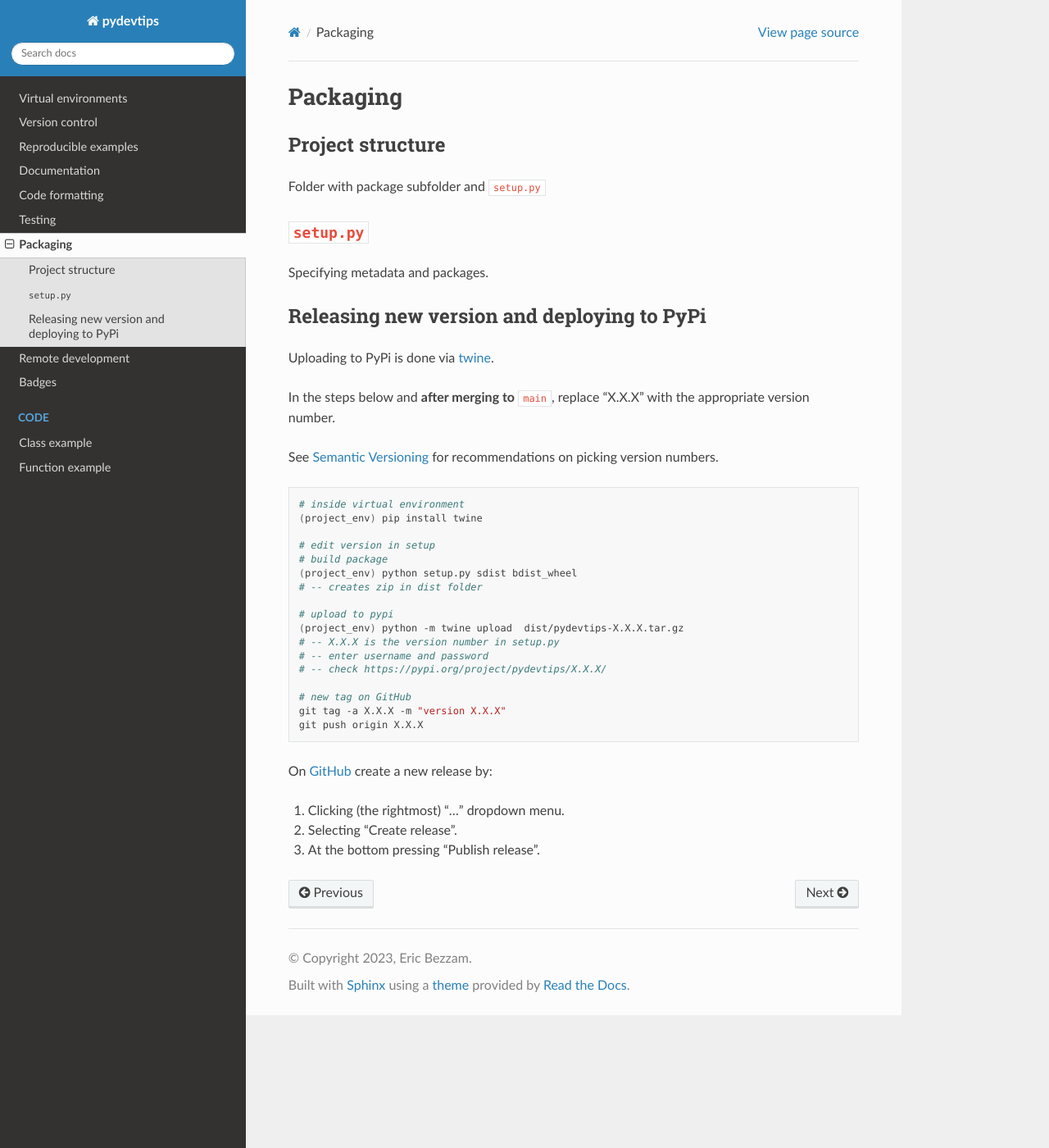
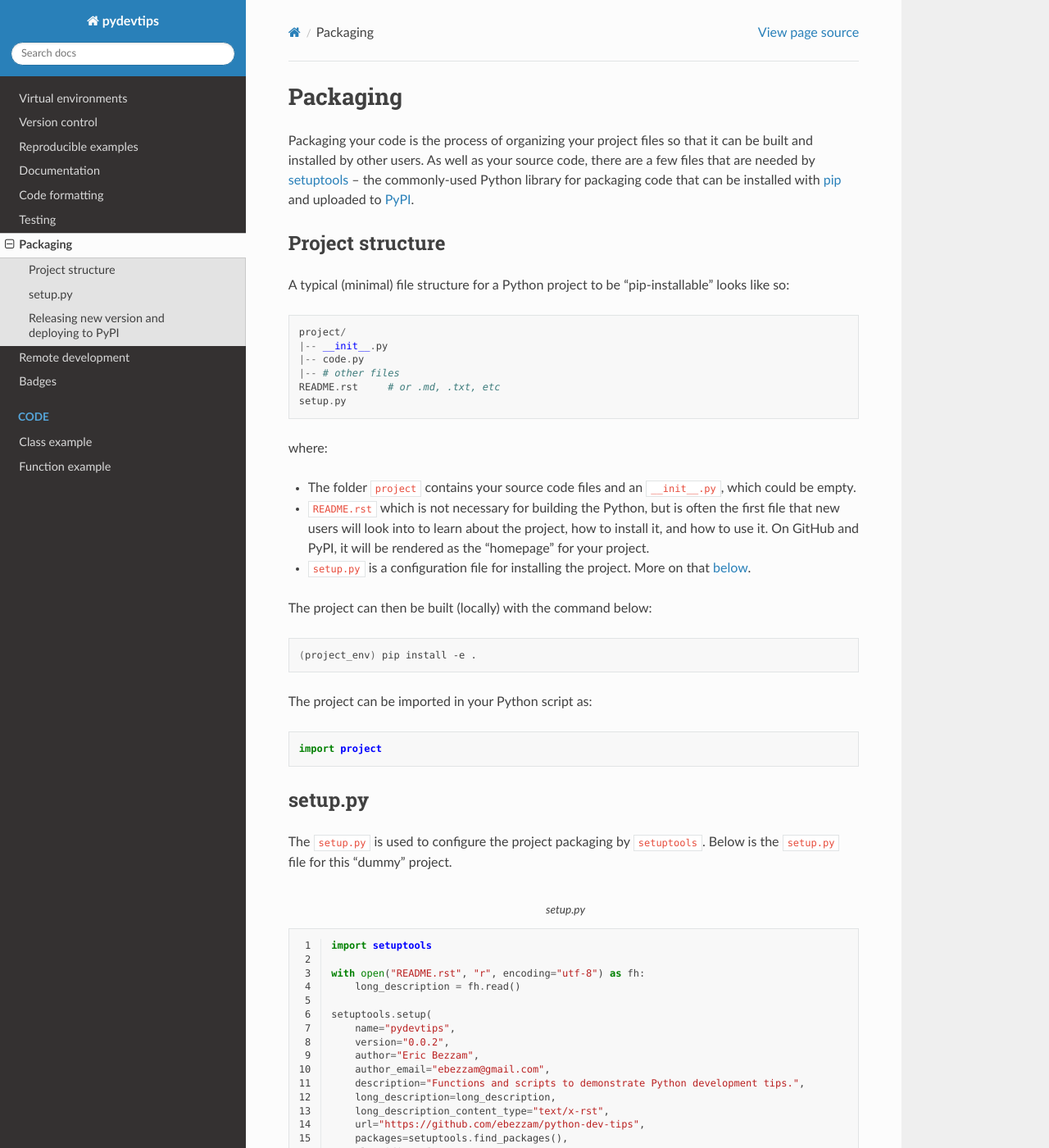
Before and after one commit to ebezzam/python-dev-tips, a Sphinx documentation site: the page built from docs/source/packaging.rst, in a window 1280 px wide and 1400 px high. Shown: the whole window at 82% size. Built offline with Sphinx 7.4.7 and the Read the Docs theme 2.0.0, drawn with Linux system fonts in a browser that asks for light colours; some of the changed text lies outside the part shown.

Commit message:
Add packaging docs.

```diff
--- a/README.rst
+++ b/README.rst
@@ -121,6 +121,7 @@ TODO
 ====
 
 - writing: packaging
+- badge for google slides
 - change documentation links to main branch
 - joblib example in profile
 - github page
--- a/docs/source/documentation.rst
+++ b/docs/source/documentation.rst
@@ -6,8 +6,8 @@ Documentation
 *-- Damian Conway*
 
 Documentation is a critical part of any software project. It is the first
-point of contact for new users, and it is the first place to look for
-developers when they need to understand how a piece of code works. It is
+point of contact for new users, and it is the first thing developers look
+for when they need to understand how a piece of code works. It is
 also a great way to share your knowledge with the community.
 
 *As a minimum*, it's good to have a README file that describes:
--- a/docs/source/packaging.rst
+++ b/docs/source/packaging.rst
@@ -1,31 +1,93 @@
 Packaging
 =========
+
+Packaging your code is the process of organizing your project files
+so that it can be built and installed by other users. As well as
+your source code, there are a few files that are needed by
+`setuptools <https://setuptools.pypa.io/en/latest/>`__ -- the
+commonly-used Python library for packaging code that can be
+installed with `pip <https://pypi.org/project/pip>`_ and uploaded
+to `PyPI <http://pypi.org/>`_.
+
 
 Project structure
 -----------------
 
-Folder with package subfolder and ``setup.py``
+A typical (minimal) file structure for a Python project to be
+"pip-installable" looks like so:
 
-``setup.py``
-------------
+.. code::
 
-Specifying metadata and packages.
+    project/
+    |-- __init__.py
+    |-- code.py
+    |-- # other files
+    README.rst     # or .md, .txt, etc
+    setup.py
 
-Releasing new version and deploying to PyPi
+where:
+
+* The folder ``project`` contains your source code files and
+  an ``__init__.py``, which could be empty.
+* ``README.rst`` which is not necessary for building the Python, but
+  is often the first file that new users will look into to learn
+  about the project, how to install it, and how to use it. On GitHub
+  and PyPI, it will be rendered as the "homepage" for your project.
+* ``setup.py`` is a configuration file for installing the project. More
+  on that :ref:`below <setup.py>`.
+
+The project can then be built (locally) with the command below:
+
+.. code:: bash
+
+    (project_env) pip install -e .
+
+The project can be imported in your Python script as:
+
+.. code:: Python
+
+    import project
+
+
+setup.py
+--------
+
+The ``setup.py`` is used to configure the project packaging by ``setuptools``.
+Below is the ``setup.py`` file for this "dummy" project.
+
+.. literalinclude:: ../../setup.py
+    :caption: setup.py
+    :linenos:
+
+* Lines 3-4: use the contents of ``README.rst`` to be rendered for the homepage
+  on PyPI. *Be sure to set the correct file extension and set Line 13
+  accordingly*.
+* Line 7: specifies the name of the package / in which folder the source code
+  is located, such that the package can be installed with ``pip install pydevtips``
+  if on PyPI and imported as ``import pydevtips``.
+* Line 8: sets the package version, *which should be (typically) modified before
+  uploading a new version to PyPI (below)*.
+* Line 9-10: for your name and contact info.
+* Line 20-26: specifies the Python version and package dependencies.
+
+Releasing new version and deploying to PyPI
 -------------------------------------------
 
-Uploading to PyPi is done via `twine <https://pypi.org/project/twine/>`__.
-
-In the steps below and **after merging to** ``main``, replace "X.X.X" with the appropriate version number.
-
-See `Semantic Versioning <https://semver.org/>`__ for recommendations on picking version numbers.
+Uploading your project to PyPI is done via the `twine <https://pypi.org/project/twine/>`__
+library.
 
 .. code:: bash
 
     # inside virtual environment
     (project_env) pip install twine
 
-    # edit version in setup
+In the steps below, replace "X.X.X" with the appropriate version number, *matching the one
+in your* ``setup.py`` *file*. See `Semantic Versioning <https://semver.org/>`__ for
+recommendations on picking version numbers.
+
+.. code:: bash
+
+    # edit version in `setup.py`
     # build package
     (project_env) python setup.py sdist bdist_wheel
     # -- creates zip in dist folder
@@ -40,8 +102,8 @@ See `Semantic Versioning <https://semver.org/>`__ for recommendations on picking
     git tag -a X.X.X -m "version X.X.X"
     git push origin X.X.X
 
-On `GitHub <https://github.com/ebezzam/python-dev-tips/tags>`__ create a new release by:
+If you project is hosted on GitHub, you can create a new release by:
 
-#. Clicking (the rightmost) "..." dropdown menu.
+#. Clicking (the rightmost) "..." dropdown menu (from the `tags page <https://github.com/ebezzam/python-dev-tips/tags>`_).
 #. Selecting "Create release".
 #. At the bottom pressing "Publish release".
```
Also changed, not shown: other parts of README.rst (+1 -0 lines).
